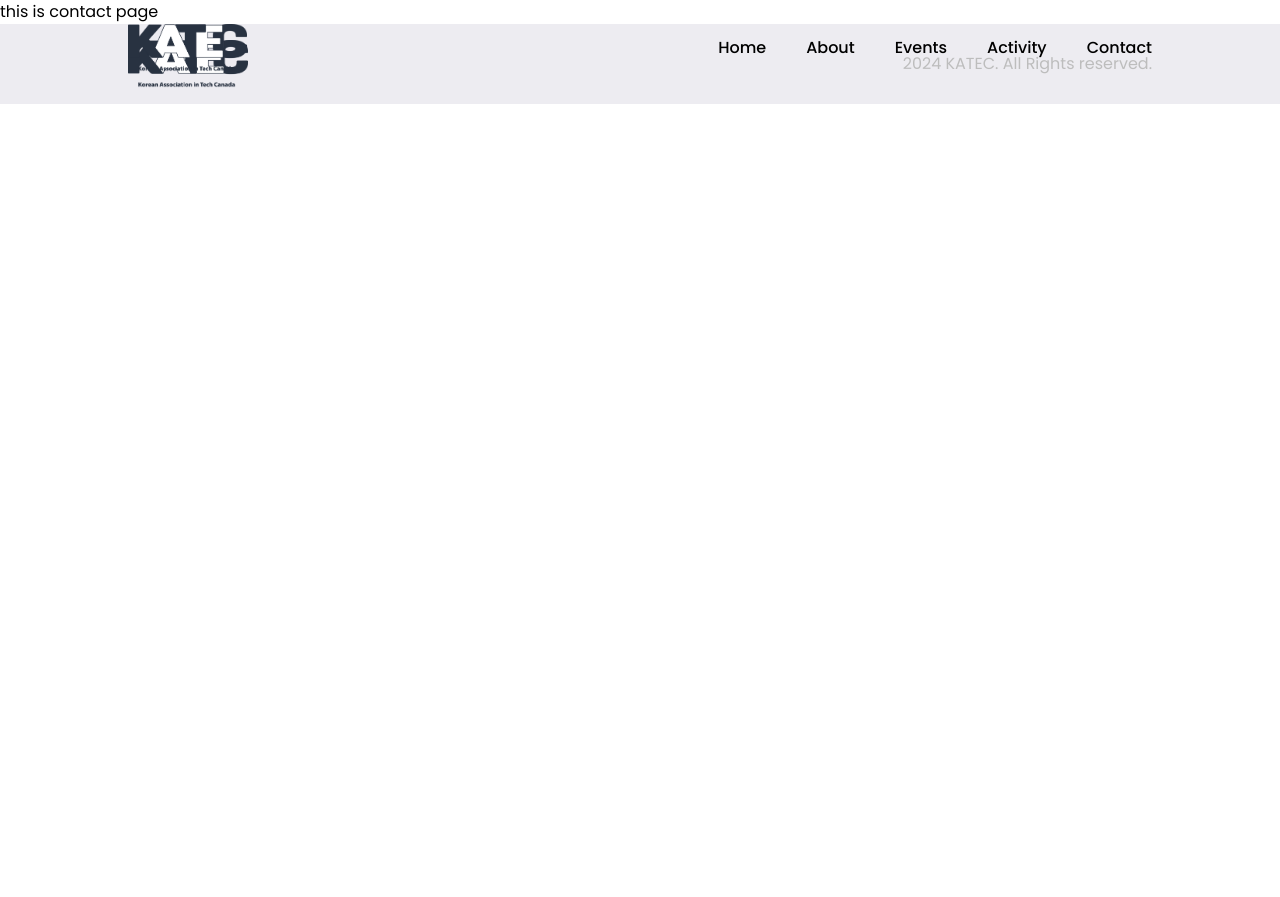
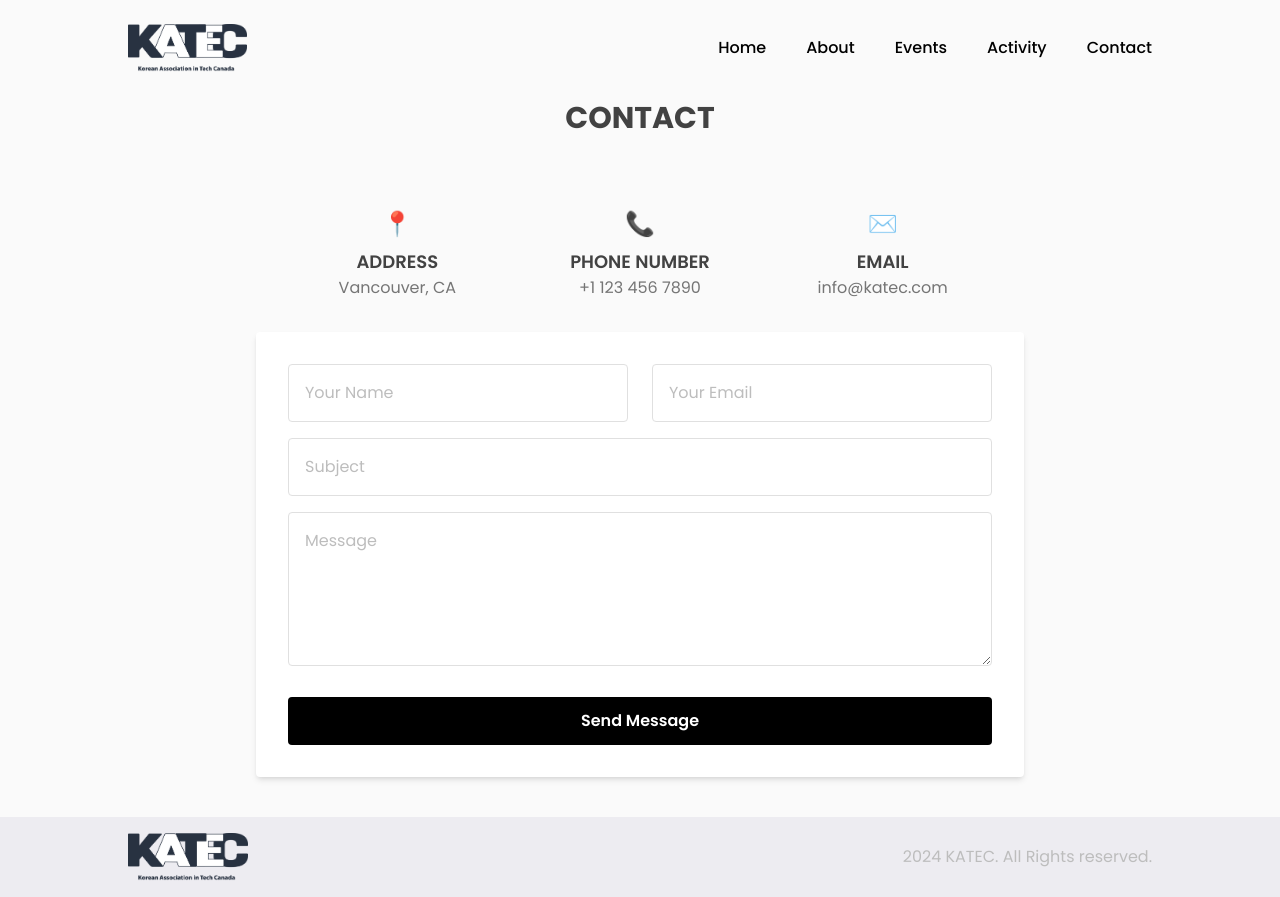
Before and after one commit to KATEC-Vancouver/katec-web-next, a Next.js app: page /contact in a window 1280 px wide. Before the commit the page ends 800 px from the top, so only its background shows below. Built offline with nearby package versions, Linux system fonts and the light colour scheme.

Commit message:
contact design imp

```diff
--- a/app/contact/page.tsx
+++ b/app/contact/page.tsx
@@ -1,13 +1,80 @@
-'use client'
+'use client';
 
-import React from 'react'
+import React from 'react';
 
-function page() {
+const ContactPage: React.FC = () => {
   return (
-    <div>
-      this is contact page
+    <div className="flex flex-col items-center justify-between min-h-screen bg-gray-50 px-4 py-10 md:px-20 pt-[100px]">
+      {/* Header Text */}
+      <div className="w-full max-w-6xl text-center mb-10">
+        <h2 className="text-3xl font-bold text-gray-800">CONTACT</h2>
+      </div>
+
+      {/* Address, Phone, Email Section */}
+      <div className="w-full max-w-3xl bg-gray-50 p-8 rounded mb-0">
+        <div className="grid grid-cols-1 md:grid-cols-3 gap-6 text-center">
+          {/* Address Section */}
+
+          <div className="flex flex-col items-center">
+            <div className="text-gray-500 text-2xl mb-2">📍</div>
+            <h3 className="text-lg font-semibold text-gray-800">ADDRESS</h3>
+            <p className="text-gray-600">Vancouver, CA</p>
+          </div>
+
+
+          {/* Phone Number Section */}
+
+          <div className="flex flex-col items-center">
+            <div className="text-gray-500 text-2xl mb-2">📞</div>
+            <h3 className="text-lg font-semibold text-gray-800">PHONE NUMBER</h3>
+            <p className="text-gray-600">+1 123 456 7890</p>
+          </div>
+
+
+          {/* Email Section */}
+          <div className="flex flex-col items-center">
+            <div className="text-gray-500 text-2xl mb-2">✉️</div>
+            <h3 className="text-lg font-semibold text-gray-800">EMAIL</h3>
+            <p className="text-gray-600">info@katec.com</p>
+          </div>
+        </div>
+      </div>
+
+      {/* Contact Form */}
+      <div className="w-full max-w-3xl bg-white p-8 rounded shadow-md mt-0">
+        <form>
+          <div className="grid grid-cols-1 sm:grid-cols-2 gap-6 mb-4">
+            <input
+              type="text"
+              placeholder="Your Name"
+              className="p-4 border border-gray-300 rounded w-full focus:outline-none focus:ring focus:ring-gray-200"
+            />
+            <input
+              type="email"
+              placeholder="Your Email"
+              className="p-4 border border-gray-300 rounded w-full focus:outline-none focus:ring focus:ring-gray-200"
+            />
+          </div>
+          <input
+            type="text"
+            placeholder="Subject"
+            className="p-4 border border-gray-300 rounded w-full mb-4 focus:outline-none focus:ring focus:ring-gray-200"
+          />
+          <textarea
+            placeholder="Message"
+            rows={5}
+            className="p-4 border border-gray-300 rounded w-full mb-6 focus:outline-none focus:ring focus:ring-gray-200"
+          ></textarea>
+          <button
+            type="submit"
+            className="w-full py-3 bg-black text-white font-semibold rounded hover:bg-gray-800 transition"
+          >
+            Send Message
+          </button>
+        </form>
+      </div>
     </div>
-  )
-}
+  );
+};
 
-export default page
+export default ContactPage;
```
